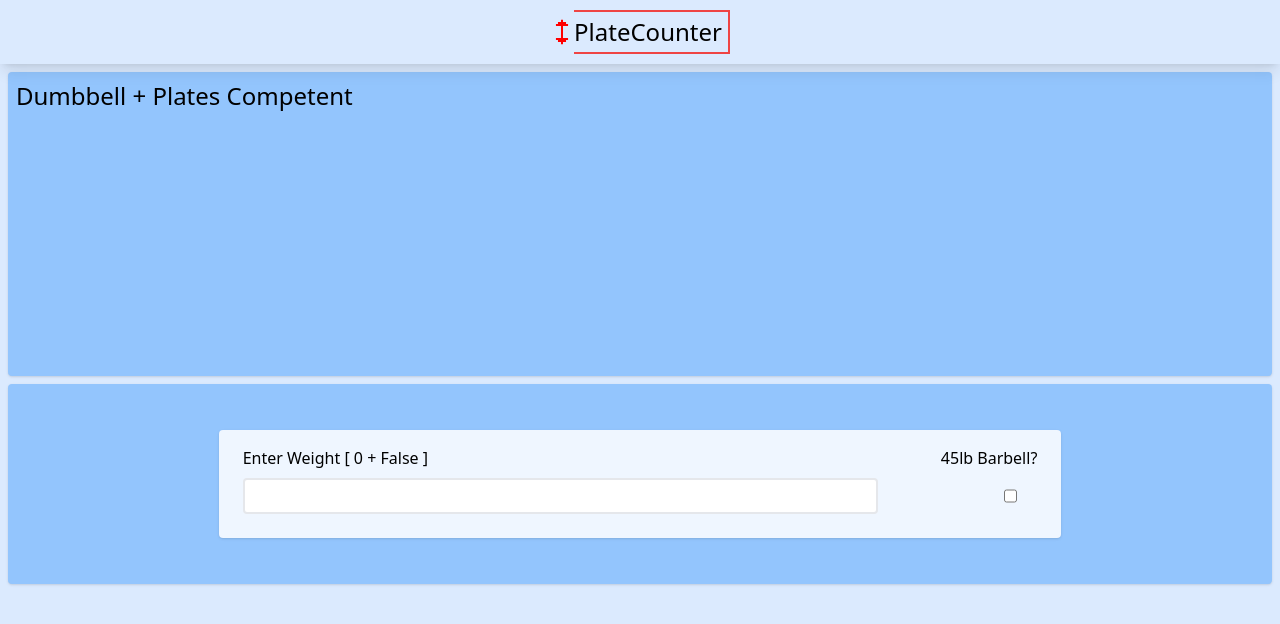
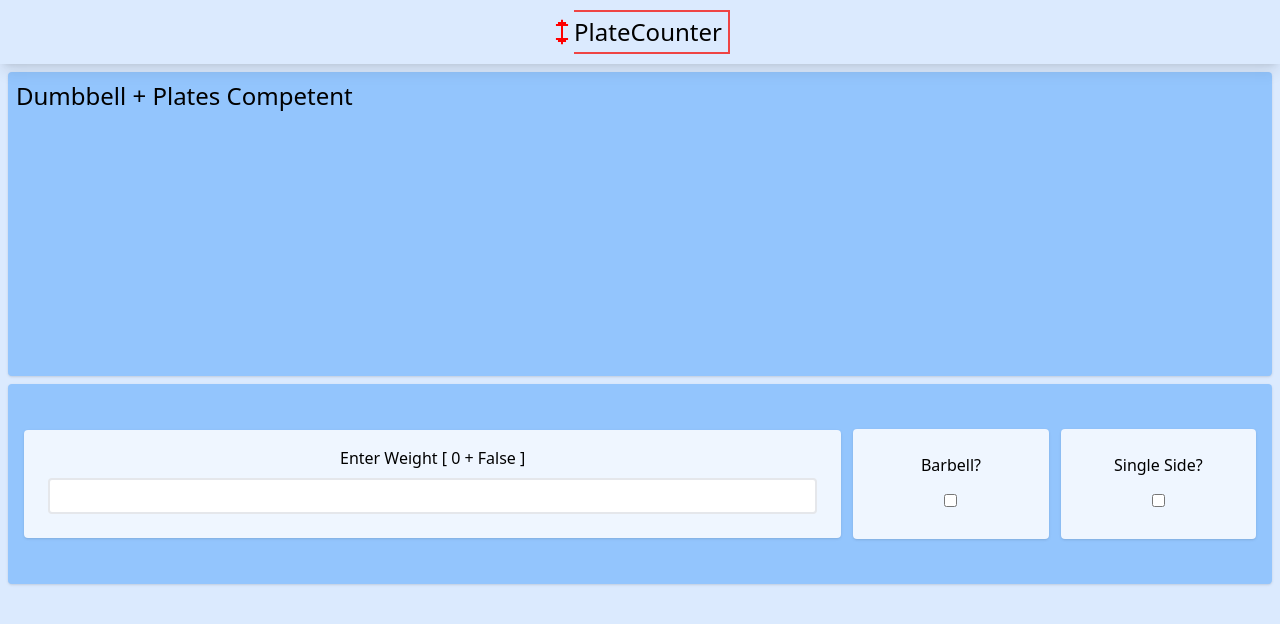
Before and after one commit to PeytonCurr/plate_counter, a React (Create React App) app: page / in a window 1280 px wide. Shown: the top 624 px of the page. Built offline with nearby package versions, Linux system fonts and the light colour scheme.

Commit message:
Added Functionality for single sided

```diff
--- a/src/App.jsx
+++ b/src/App.jsx
@@ -7,6 +7,7 @@ import BarbellPlates from './components/BarbellPlates.jsx';
 function App() {
 
   const [weight, setWeight] = useState(0);
+  const [single, setSingle] = useState(false)
   const [barBell, setBarBell] = useState(false);
 
   const [counts, setCounts] = useState({
@@ -37,10 +38,10 @@ function App() {
         <BarbellPlates weight={weight} barBell={barBell} />
 
         {weight > 0 && weight % 5 == 0 &&
-          <Stats weight={weight} counts={counts} setCounts={setCounts} resetCounts={resetCounts} />
+          <Stats weight={weight} counts={counts} setCounts={setCounts} resetCounts={resetCounts} single={single} />
         }
 
-        <WeightForm weight={weight} setWeight={setWeight} barBell={barBell} setBarBell={setBarBell} />
+        <WeightForm weight={weight} setWeight={setWeight} barBell={barBell} setBarBell={setBarBell} single={single} setSingle={setSingle} />
 
       </section>
     </div>
--- a/src/components/Stats.jsx
+++ b/src/components/Stats.jsx
@@ -6,10 +6,14 @@ function Stats(props) {
 
   useEffect(() => {
     displayStats()
-  }, [props.weight]);
+  }, [props.weight, props.single, props.barbell]);
 
   function displayStats() {
-    let weight = props.weight / 2
+    let weight = props.weight
+    if (!props.single) {
+      weight = weight / 2
+    }
+
     let plateCounter = {}
 
     props.resetCounts()
@@ -24,7 +28,7 @@ function Stats(props) {
   }
 
   return (
-    <div className='bg-blue-300 rounded shadow grid grid-cols-2 p-2 px-4 gap-4 row-span-1 md:row-span-2'>
+    <div className={'bg-blue-300 rounded shadow grid  p-2 px-4 gap-4 row-span-1 md:row-span-2 ' + (props.single ? 'grid-cols-1' : 'grid-cols-2')}>
 
       <div className=' bg-blue-50 rounded shadow p-6 py-2'>
         <ul className='flex h-full justify-center items-center'>
@@ -51,6 +55,7 @@ function Stats(props) {
         </ul>
       </div>
 
+      {!props.single &&
         <div className=' bg-blue-50 rounded shadow p-6 py-2'>
           <ul className='flex h-full justify-center items-center'>
             {plates.map((plate) => (
@@ -75,6 +80,7 @@ function Stats(props) {
             ))}
           </ul>
         </div>
+      }
 
     </div>
   )
--- a/src/components/weightForm.jsx
+++ b/src/components/weightForm.jsx
@@ -12,25 +12,29 @@ function WeightForm(props) {
   }
 
   return (
-    <div className='flex justify-center items-center rounded bg-blue-300 shadow row-span-1 md:row-span-2'>
-      <form onSubmit={handleSubmit} className=' bg-blue-50 rounded shadow p-6 pt-4 w-2/3'>
-        <h1 className='text-start mb-2 flex justify-between'>
-          <span>Enter Weight [ {props.weight} + {props.barBell ?
+    <div className='items-center rounded bg-blue-300 shadow row-span-1 md:row-span-2 grid grid-cols-6 gap-3 p-4'>
+      <form onSubmit={handleSubmit} className=' bg-blue-50 rounded shadow p-6 pt-4 col-span-4 text-center'>
+        <h1 className='mb-2 text-center'>
+          Enter Weight [ {props.weight} + {props.barBell ?
             "True" : "False"
-          } ] </span>
-          <span>45lb Barbell?</span>
+          } ]
         </h1>
+        <input value={props?.weight || ""} type="number" step={5} max={1000} onChange={handleChange} className="text-center  w-full rounded p-1 px-2 border-2" />
+      </form>
 
-        <div className="flex justify-between">
-          <input value={props?.weight || ""} type="number" step={5} max={1000} onChange={handleChange} className="text-center w-3/4 sm:w-4/5 rounded p-1 px-2 border-2" />
+      <form className=' bg-blue-50 rounded shadow py-6 col-span-1 text-center'>
+        <h1 className='mb-3'>Barbell?</h1>
+        <input className="mb-2" type="checkbox" checked={props.barBell} onChange={e =>
+          props.setBarBell(e.target.checked)} />
+      </form>
 
-          <input className="mr-5" type="checkbox" checked={props.barBell} onChange={e =>
-            props.setBarBell(e.target.checked)} />
+      <form className=' bg-blue-50 rounded shadow py-6 col-span-1 text-center'>
+        <h1 className='mb-3'>Single Side?</h1>
+        <input className="mb-2" type="checkbox" checked={props.single} onChange={e =>
+          props.setSingle(e.target.checked)} />
+      </form>
 
-
-        </div>
-      </form>
-    </div>
+    </div >
   );
 }
 
```
Lines whose indentation alone changed are shown as unchanged.
